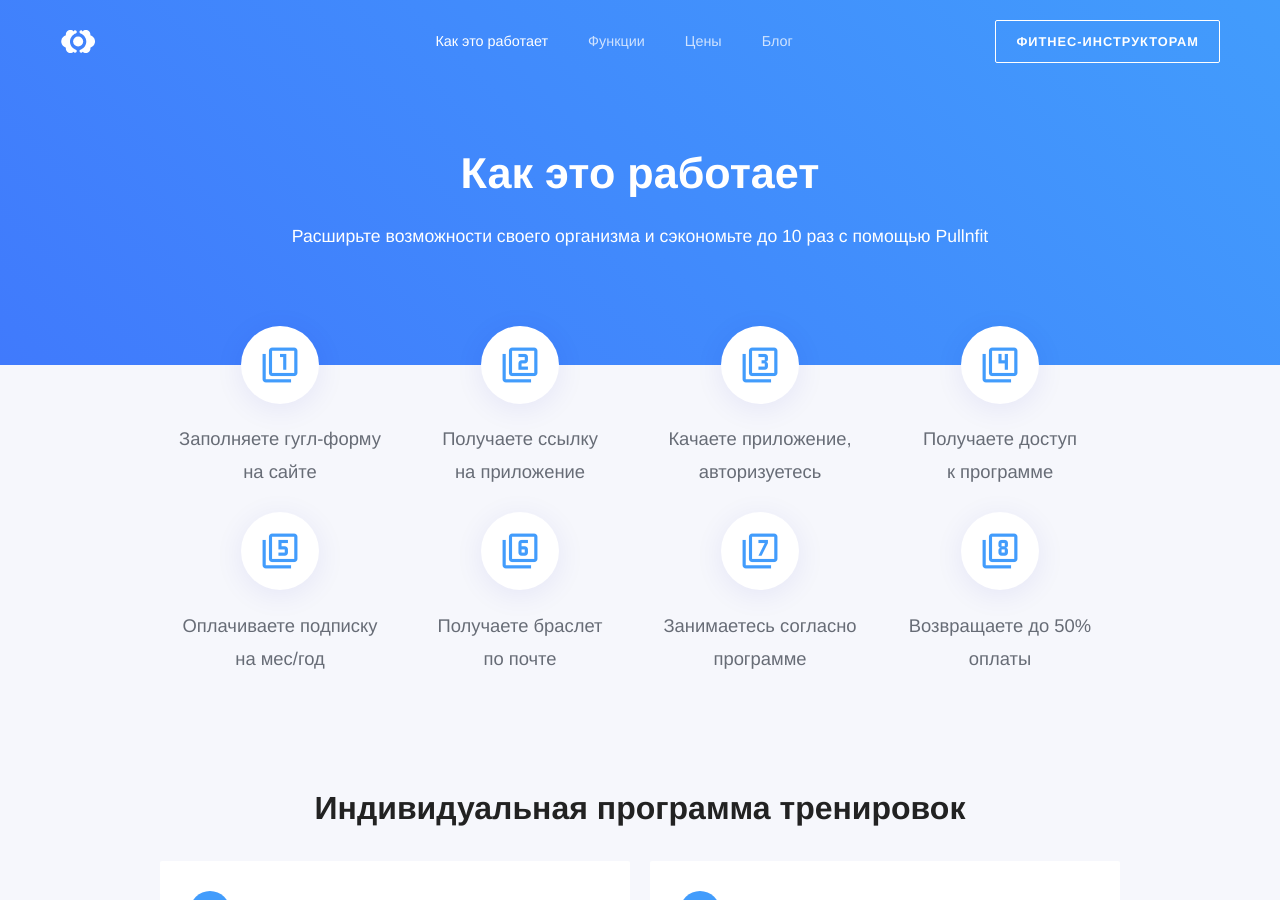
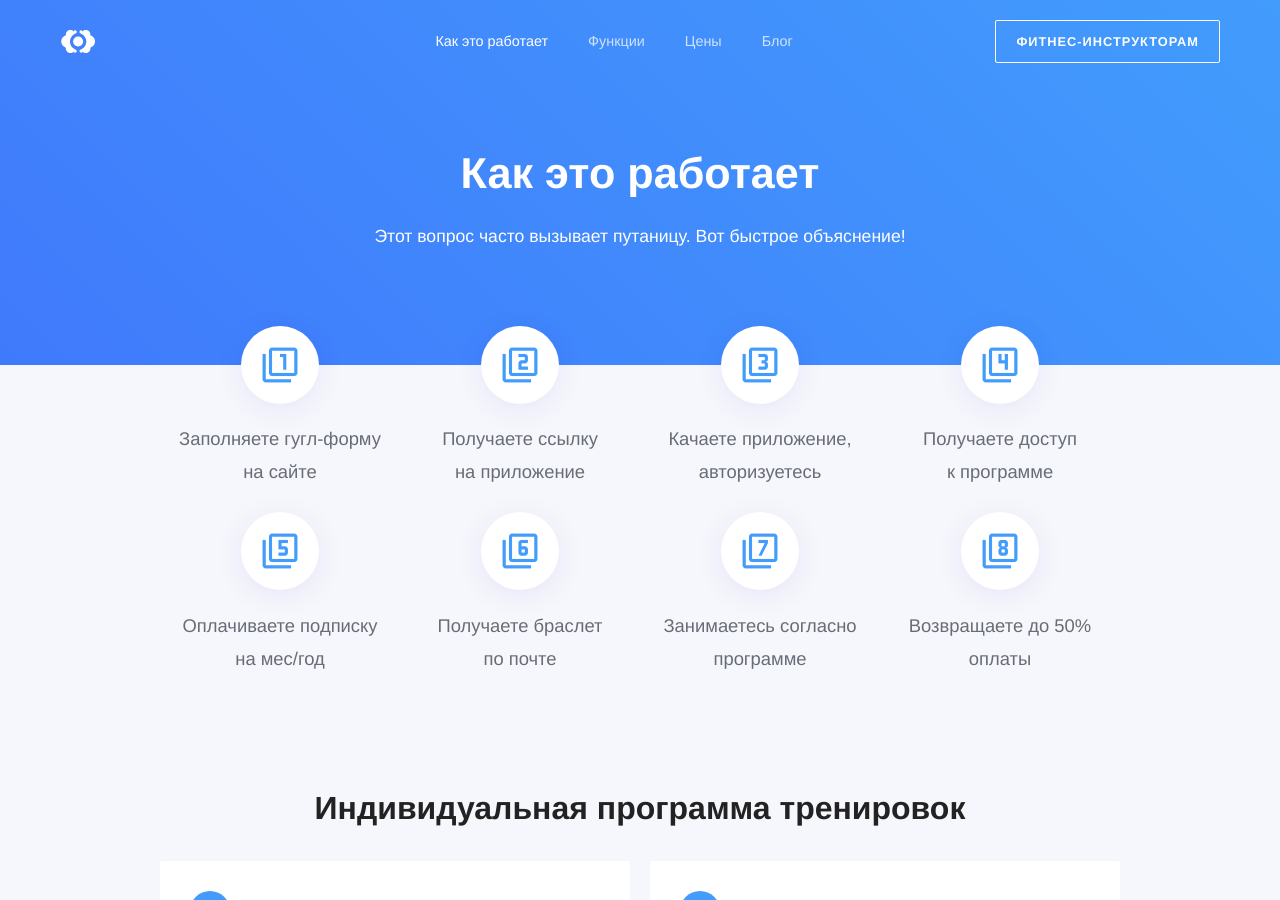
Before and after one commit to RakhimyanTim/adroholic.github.io, a Jekyll site: the page built from pages/how-it-works.html, in a window 1280 px wide and 900 px high. Built offline with Jekyll 4.4.1, drawn with Linux system fonts in a browser that asks for light colours; some web fonts are replaced.

Commit message:
Update how-it-works.html

```diff
--- a/pages/how-it-works.html
+++ b/pages/how-it-works.html
@@ -1,7 +1,7 @@
 ---
 title: Как это работает
 heading: Как это работает
-subtitle: Расширьте возможности своего организма и сэкономьте до 10 раз с помощью Pullnfit
+subtitle: Этот вопрос часто вызывает путаницу. Вот быстрое объяснение!
 layout: short
 permalink: /how-it-works/
 ---
```
